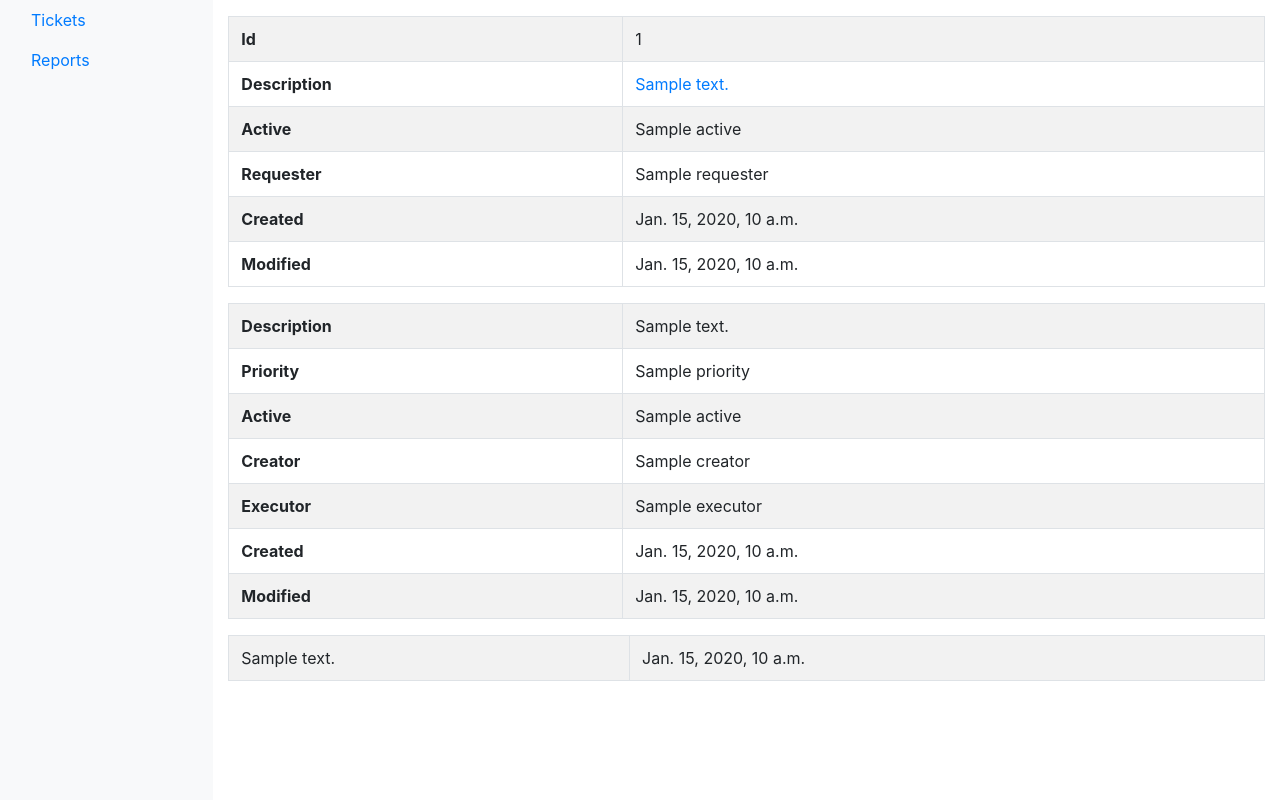
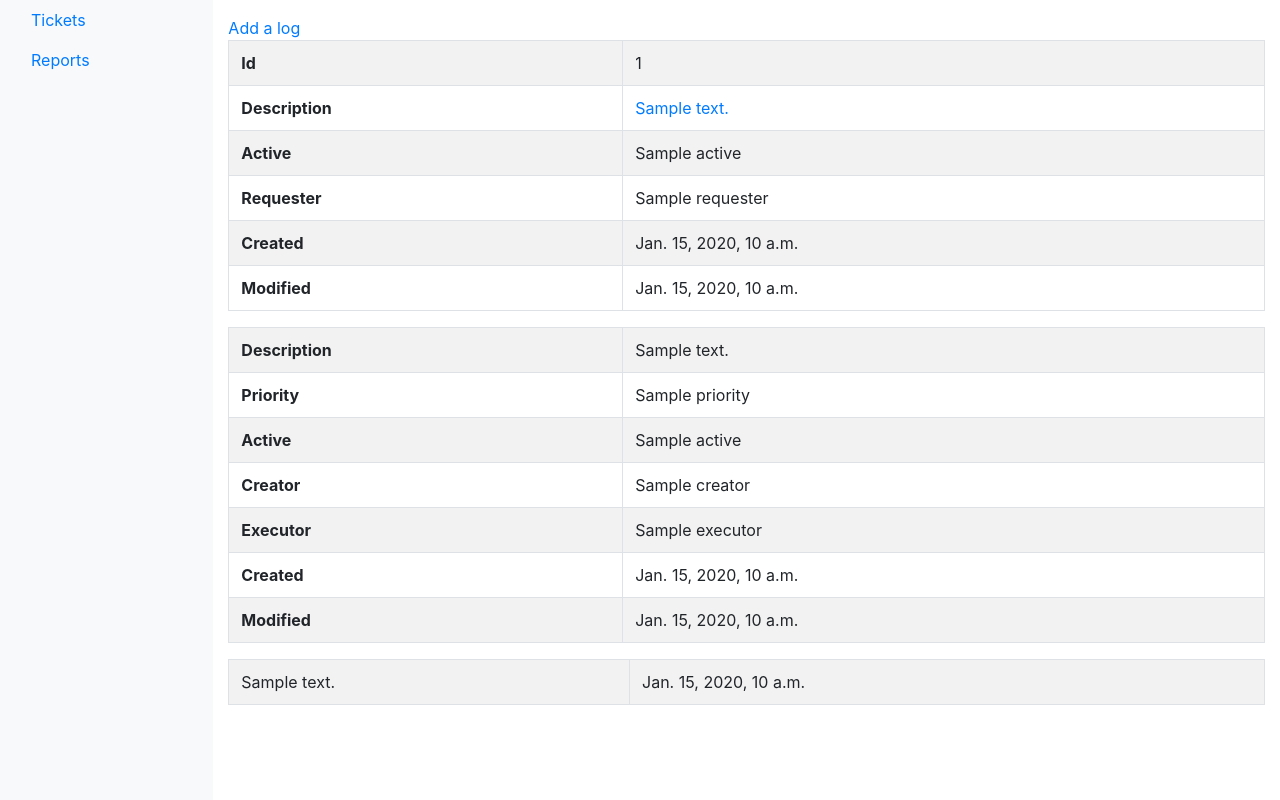
Before and after one commit to RonaldTheodoro/tcc-simple-ticket, a Django app: template apps/tickets/templates/tasks/detail.html in a window 1280 px wide. Shown: the part 56-856 px from the top of the page. Run offline with Django 3.2, Linux system fonts and the light colour scheme; the template is opened without the code that fills it: most values are stand-ins (such as "Sample title", 1, 10 or a date in 2020); some libraries are stand-ins or nearby versions.

Commit message:
add a link to task_log

```diff
--- a/apps/tickets/templates/tasks/detail.html
+++ b/apps/tickets/templates/tasks/detail.html
@@ -1,6 +1,7 @@
 {% extends 'base.html' %}
 
 {% block content %}
+  <a href="{% url 'tickets:task_log' ticket.pk task.pk %}">Add a log</a>
   {% include 'detail_table.html' %}
   <table class="table table-bordered table-striped">
     <tr>
```
